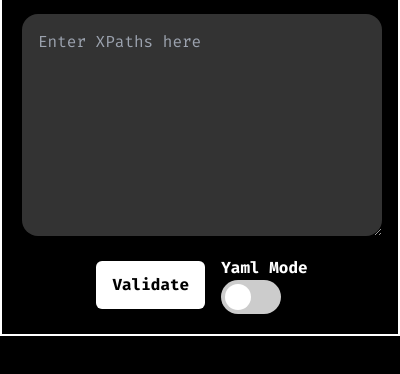
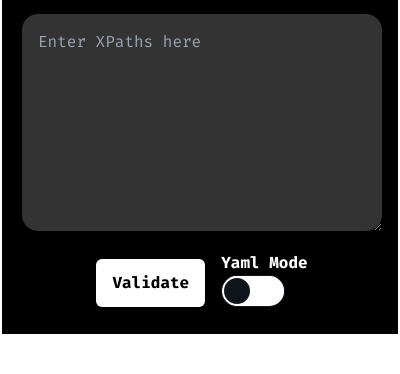
Before and after one commit to vishalchaurasia10/Xpath-Validation-Extension, a browser extension: page popup.html in a window 400 px wide. Shown: the part 68-442 px from the top of the page. Drawn offline with nearby package versions, Linux system fonts and the light colour scheme.

Commit message:
added variables file & bug fixes for 2nd mode of input

```diff
--- a/popup.html
+++ b/popup.html
@@ -1,99 +1,33 @@
-
 <!DOCTYPE html>
 <html>
 
 <head>
   <link rel="stylesheet" type="text/css" href="dist/styles.css">
   <link rel="stylesheet" href="https://cdnjs.cloudflare.com/ajax/libs/font-awesome/6.2.1/css/all.min.css">
-    <style>
-        .switch {
-  position: relative;
-  display: inline-block;
-  width: 60px;
-  height: 34px;
-}
-
-/* Hide default HTML checkbox */
-.switch input {
-  opacity: 0;
-  width: 0;
-  height: 0;
-}
-
-/* The slider */
-.slider {
-  position: absolute;
-  cursor: pointer;
-  top: 0;
-  left: 0;
-  right: 0;
-  bottom: 0;
-  background-color: #ccc;
-  -webkit-transition: .4s;
-  transition: .4s;
-}
-
-.slider:before {
-  position: absolute;
-  content: "";
-  height: 26px;
-  width: 26px;
-  left: 4px;
-  bottom: 4px;
-  background-color: white;
-  -webkit-transition: .4s;
-  transition: .4s;
-}
-
-input:checked + .slider {
-  background-color: #2196F3;
-}
-
-input:focus + .slider {
-  box-shadow: 0 0 1px #2196F3;
-}
-
-input:checked + .slider:before {
-  -webkit-transform: translateX(26px);
-  -ms-transform: translateX(26px);
-  transform: translateX(26px);
-}
-
-/* Rounded sliders */
-.slider.round {
-  border-radius: 34px;
-}
-
-.slider.round:before {
-  border-radius: 50%;
-}
-
-
-
-    </style>
+  <link href="https://cdn.jsdelivr.net/npm/daisyui@3.9.3/dist/full.css" rel="stylesheet" type="text/css" />
 </head>
 
 <body class="bg-black font-firaCode border-white border-2">
   <div class="extensionContainer w-[25rem] h-[25rem] flex flex-col items-center p-5 space-y-5">
     <h2 class="text-4xl font-extrabold text-[#57E6D9] capitalize">XPath Validator</h2>
-        <textarea title="Enter XPaths here" class='w-full h-full rounded-2xl px-4 py-4 bg-[rgba(255,255,255,0.2)] outline-none text-white'
-            id="xpathInput" placeholder="Enter XPaths here" rows="7"></textarea>
+    <textarea title="Enter XPaths here"
+      class='w-full h-full rounded-2xl px-4 py-4 bg-[rgba(255,255,255,0.2)] outline-none text-white' id="xpathInput"
+      placeholder="Enter XPaths here" rows="7"></textarea>
 
     <div class="flex items-center space-x-4">
-        <button
-            class="bg-white font-semibold hover:scale-110 transition-all duration-200 text-black px-4 py-3 rounded-md"
+      <button class="bg-white font-semibold hover:scale-110 transition-all duration-200 text-black px-4 py-3 rounded-md"
         id="validateButton" title="Validate XPaths">Validate
       </button>
       <div>
         <p class="text-white font-semibold">Yaml Mode</p>
         <label id="mode" class="switch">
-                    <input type="checkbox" >
-                    <span class="slider round"></span>
+          <input type="checkbox" class="toggle toggle-lg" />
         </label>
       </div>
     </div>
   </div>
   <script src="popup.js"></script>
+  <script src="https://cdn.tailwindcss.com"></script>
 </body>
 
 </html>
--- /dev/null
+++ b/variables.txt
@@ -0,0 +1,10 @@
+//'freecodecamp'
+
+mainHeading   '//*[@id="site-main"]/div/article/header/h1'
+author  '//*[@id="site-main"]/div/article[-1]/section/div[1]/section/p[1]'
+code    '//*[@id="site-main"]/div/article/section/div[1]/section/pre[1]/code/text()'
+paragraph   '//*[@id="site-main"]/div/article/section/div[1]/section/p[11]'
+steps   '//*[@id="step-2-test-if-it-works"]'
+finish  '//*[@id="site-main"]/div/article/section/div[1]/section/p[17]'
+conclusion  '//*[@id="site-main"]/div/article/section/div[1]/section/p[21]'
+footerHeading   '/html/body/div/footer/div/div/div[1]/div[2]/div[1]'
```
Also changed, not shown: popup.js (+14 -14 lines), recommendations.html (+1 -1 lines), recommendations.js (+6 -1 lines). Lines whose indentation alone changed are shown as unchanged.
